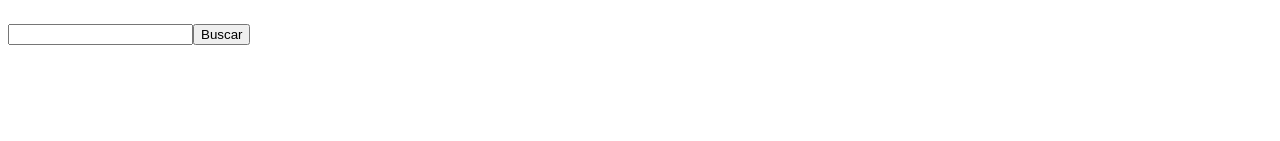
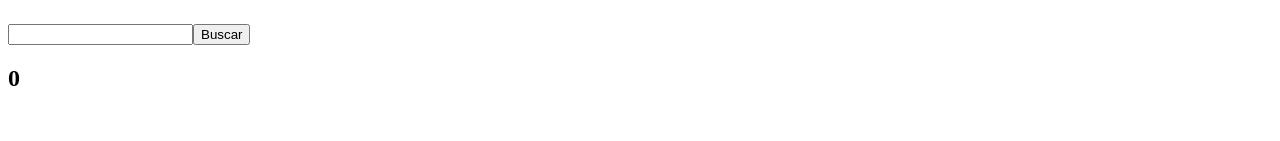
Before and after one commit to izakdvlpr-studies/ignite-reactjs-performing-apps, a Next.js app: page / in a window 1280 px wide. Shown: the part 159-300 px from the top of the page. Built offline with nearby package versions, Linux system fonts and the light colour scheme.

Commit message:
⚙ perf: implementing useMemo

```diff
--- a/components/SearchResults.tsx
+++ b/components/SearchResults.tsx
@@ -1,3 +1,5 @@
+import { useMemo } from 'react';
+
 import { ProductItem } from './ProductItem';
 
 interface SearchResultsProps {
@@ -9,8 +11,16 @@ interface SearchResultsProps {
 }
 
 export function SearchResults({ results }: SearchResultsProps) {
+  const totalPrice = useMemo(() => {
+    return results.reduce((total, product) => {
+      return total + product.price;
+    }, 0)
+  }, [results])
+
   return (
     <div>
+      <h2>{totalPrice}</h2>
+
       {results.map(product => (
         <ProductItem key={product.id} product={product} />
       ))}
```
